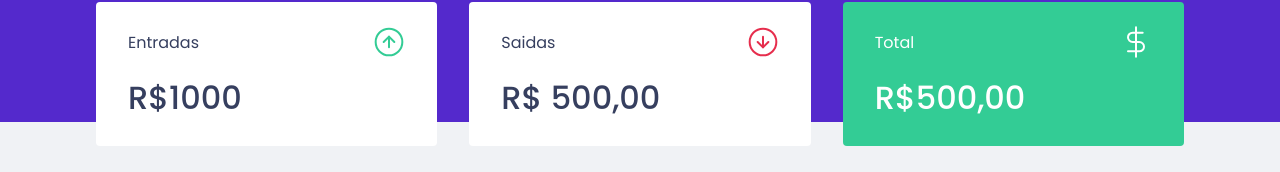
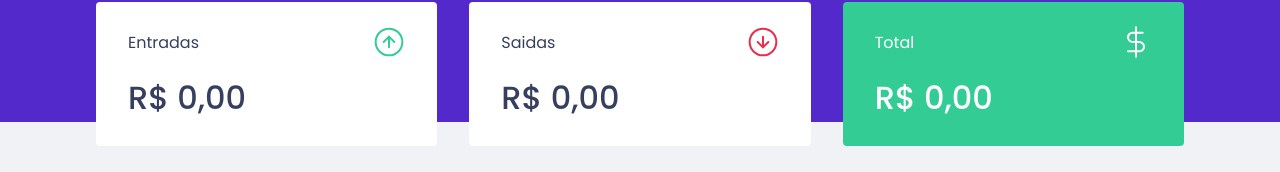
Before and after one commit to rowns07/dtmoney, a React (Create React App) app: page / in a window 1280 px wide. Shown: the part 150-322 px from the top of the page. Built offline with nearby package versions, Linux system fonts and the light colour scheme; no server answers; what miragejs would draw is missing.

Commit message:
Adicionando soma de valores

```diff
--- a/src/TransactionsContext.tsx
+++ b/src/TransactionsContext.tsx
@@ -18,7 +18,7 @@ interface TransactionsProviderProps {
 
 interface TransactionsContextData {
   transactions: Transaction[];
-  createTransaction: (transaction: TransactionInput) => void;
+  createTransaction: (transaction: TransactionInput) => Promise<void>;
 }
 
 export const TransactionsContext = createContext<TransactionsContextData>(
@@ -33,8 +33,16 @@ export function TransactionsProvider({ children }: TransactionsProviderProps) {
       .then(response => setTransactions(response.data.transactions))
   }, []);
 
-  function createTransaction(transaction: TransactionInput) {
-    api.post('/transactions', transaction)
+  async function createTransaction(transactionInput: TransactionInput) {
+    const response = await api.post('/transactions', {
+      ...transactionInput, createdAt: new Date()
+    })
+    const { transaction }:any = response.data;
+
+    setTransactions([
+      ...transactions,
+      transaction
+    ])
   }
 
   return (
--- a/src/components/NewTransactionModal/index.tsx
+++ b/src/components/NewTransactionModal/index.tsx
@@ -13,29 +13,29 @@ interface NewTransactionModalProps {
 }
 
 export function NewTransactionModal({ isOpen, onRequestClose }: NewTransactionModalProps) {
-  const {createTransaction} = useContext(TransactionsContext);
+  const { createTransaction } = useContext(TransactionsContext);
 
   const [title, setTitle] = useState('');
   const [amount, setAmount] = useState(0);
   const [category, setCategory] = useState('');
   const [type, setType] = useState('deposit');
 
-  function handleCreateNewTransaction(event: FormEvent) {
+  async function handleCreateNewTransaction(event: FormEvent) {
     event.preventDefault();
 
-    createTransaction({
+    await createTransaction({
       type,
       amount,
       title,
       category,
     })
-    // const data = {
-    //   title,
-    //   value,
-    //   category,
-    //   type,
-    // }
-    // api.post('/transactions', data)
+
+    setTitle('');
+    setAmount(0);
+    setCategory('');
+    setType('deposit');
+    onRequestClose();
+
   }
 
   return (
--- a/src/components/Summary/index.tsx
+++ b/src/components/Summary/index.tsx
@@ -1,9 +1,36 @@
+import { useContext } from 'react';
 import incomeImg from '../../assets/income.svg';
 import outcomeImg from '../../assets/outcome.svg';
 import totalImg from '../../assets/total.svg';
+import { TransactionsContext } from '../../TransactionsContext';
 import { Container } from "./styles";
 
 export function Summary() {
+  const { transactions } = useContext(TransactionsContext);
+
+  const totalDeposits = transactions.reduce((accumulator, transaction) => {
+    if (transaction.type === 'deposit') {
+      return accumulator + transaction.amount
+    }
+    return accumulator;
+  }, 0);
+
+  const summary = transactions.reduce((accumulator, transaction) => {
+
+    if (transaction.type === 'deposit') {
+      accumulator.deposits += transaction.amount;
+      accumulator.total += transaction.amount;
+    } else {
+      accumulator.withdraws += transaction.amount;
+      accumulator.total += transaction.amount;
+    }
+
+    return accumulator
+  }, {
+    deposits: 0,
+    withdraws: 0,
+    total: 0
+  })
 
   return (
     <Container>
@@ -12,7 +39,12 @@ export function Summary() {
           <p>Entradas</p>
           <img src={incomeImg} alt="Entradas" />
         </header>
-          <strong>R$1000</strong>
+        <strong>
+          {new Intl.NumberFormat('pt-BR', {
+            style: 'currency',
+            currency: 'BRL'
+          }).format(summary.deposits)}
+        </strong>
       </div>
 
       <div>
@@ -20,7 +52,12 @@ export function Summary() {
           <p>Saidas</p>
           <img src={outcomeImg} alt="Entradas" />
         </header>
-          <strong>R$ 500,00</strong>
+        <strong>
+          {new Intl.NumberFormat('pt-BR', {
+            style: 'currency',
+            currency: 'BRL'
+          }).format(summary.withdraws)}
+        </strong>
       </div>
 
       <div className="highlight-background">
@@ -28,7 +65,12 @@ export function Summary() {
           <p>Total</p>
           <img src={totalImg} alt="Entradas" />
         </header>
-          <strong>R$500,00</strong>
+        <strong>
+          {new Intl.NumberFormat('pt-BR', {
+            style: 'currency',
+            currency: 'BRL'
+          }).format(summary.total)}
+        </strong>
       </div>
     </Container>
   )
```
Lines whose indentation alone changed are shown as unchanged.
